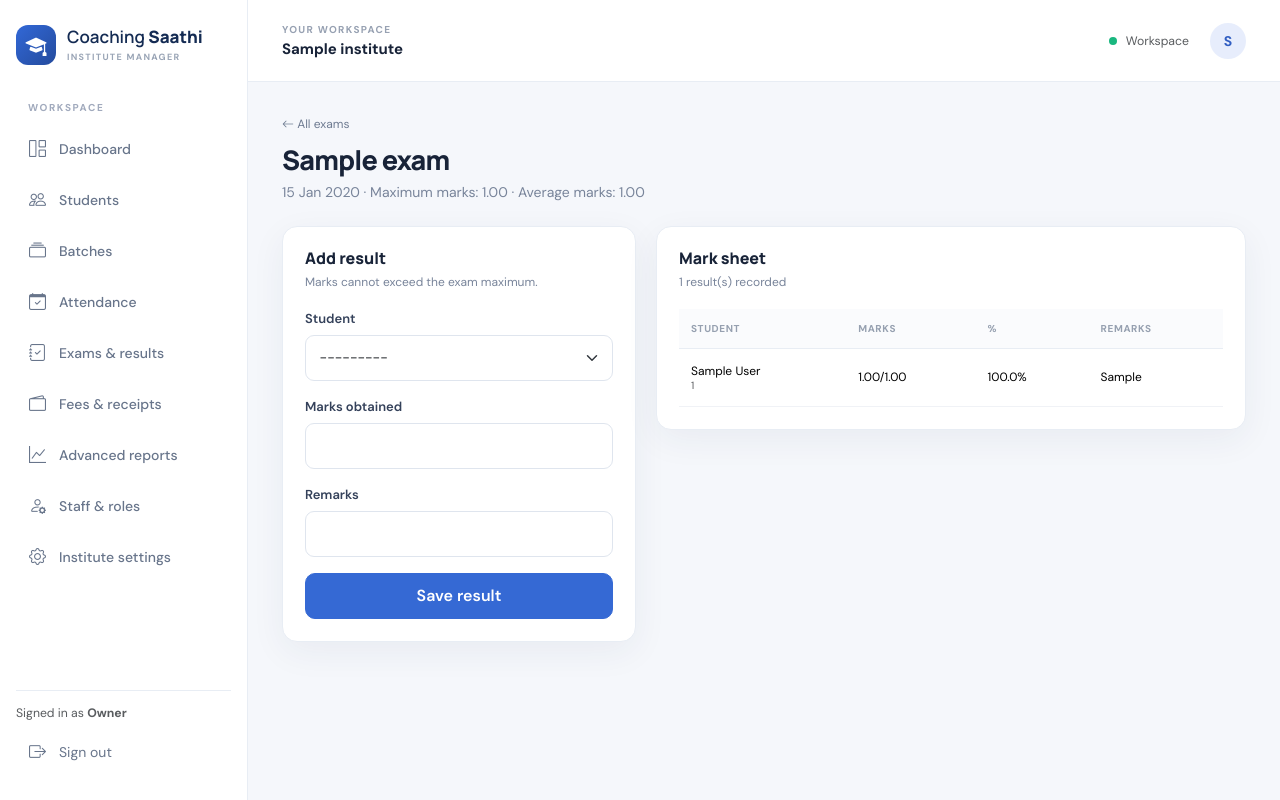
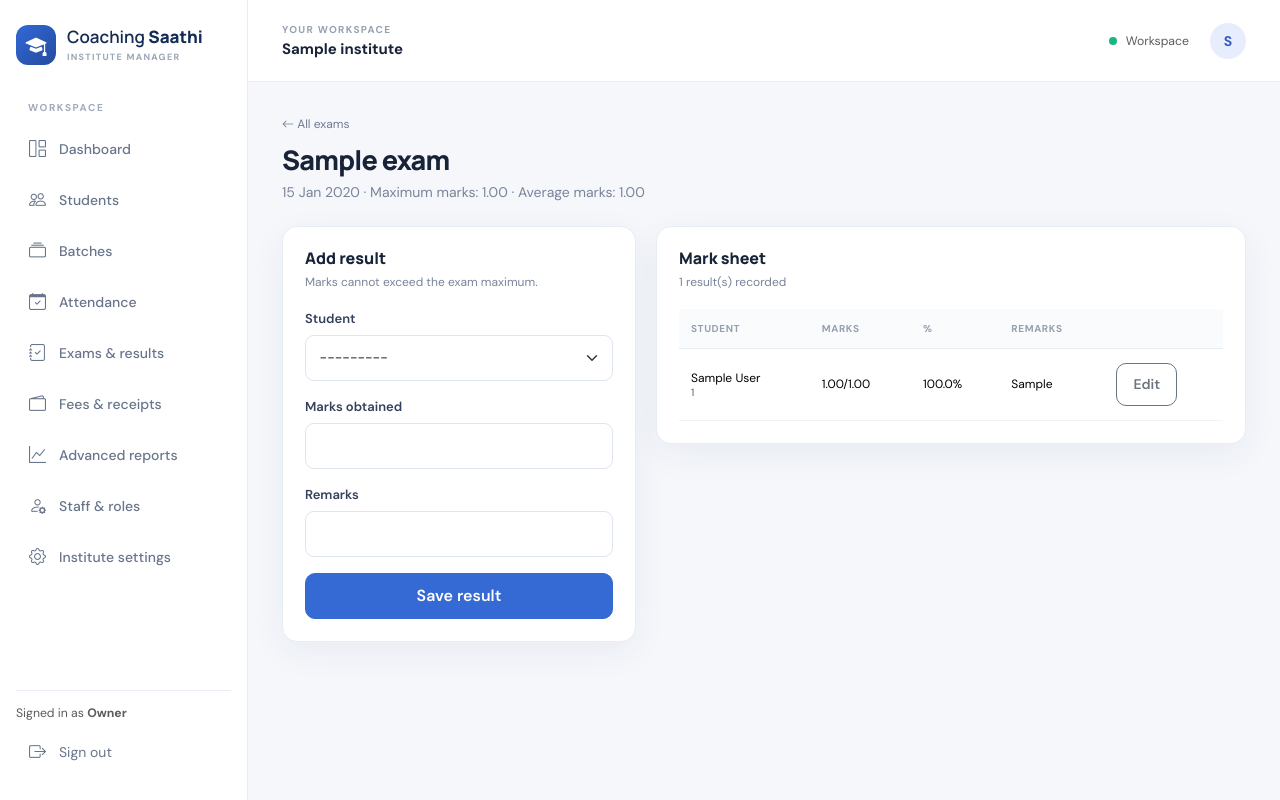
Before and after one commit to pk8873/COACHING-SAATHI, a Django app: page /exams/1/results/ in a window 1280 px wide. Run offline with Django 5.2, Linux system fonts and the light colour scheme; a user stored in the database is signed in; tables that the repository leaves empty hold one stand-in row (values such as "Sample post").

Commit message:
Add edit action to exam mark sheet

```diff
--- a/templates/exam_results.html
+++ b/templates/exam_results.html
@@ -1,5 +1,5 @@
 {% extends "base.html" %}{% block title %}Exam results · Coaching Saathi{% endblock %}{% block content %}
 <div class="page-heading"><div><a class="back-link" href="{% url 'exams' %}"><i class="bi bi-arrow-left"></i> All exams</a><h1>{{ exam.title }}</h1><p>{{ exam.exam_date|date:"d M Y" }} · Maximum marks: {{ exam.max_marks }} · Average marks: {{ average|floatformat:2 }}</p></div></div>
 <div class="two-column"><div class="panel"><div class="panel-heading"><div><h2>Add result</h2><p>Marks cannot exceed the exam maximum.</p></div></div><form method="post">{% csrf_token %}{% if form.non_field_errors %}<div class="alert alert-danger">{{ form.non_field_errors }}</div>{% endif %}{% for field in form %}<div class="mb-3"><label class="form-label" for="{{ field.id_for_label }}">{{ field.label }}</label>{{ field }}{% for error in field.errors %}<div class="text-danger small">{{ error }}</div>{% endfor %}</div>{% endfor %}<button class="btn btn-primary w-100">Save result</button></form></div>
-<div class="panel"><div class="panel-heading"><div><h2>Mark sheet</h2><p>{{ results|length }} result(s) recorded</p></div></div><div class="table-responsive"><table class="table align-middle"><thead><tr><th>Student</th><th>Marks</th><th>%</th><th>Remarks</th></tr></thead><tbody>{% for result in results %}<tr><td>{{ result.student.full_name }}<small class="d-block text-muted">{{ result.student.student_id }}</small></td><td>{{ result.marks_obtained }}/{{ exam.max_marks }}</td><td>{{ result.percentage }}%</td><td>{{ result.remarks|default:"—" }}</td></tr>{% empty %}<tr><td colspan="4">No results yet.</td></tr>{% endfor %}</tbody></table></div></div></div>
+<div class="panel"><div class="panel-heading"><div><h2>Mark sheet</h2><p>{{ results|length }} result(s) recorded</p></div></div><div class="table-responsive"><table class="table align-middle"><thead><tr><th>Student</th><th>Marks</th><th>%</th><th>Remarks</th><th></th></tr></thead><tbody>{% for result in results %}<tr><td>{{ result.student.full_name }}<small class="d-block text-muted">{{ result.student.student_id }}</small></td><td>{{ result.marks_obtained }}/{{ exam.max_marks }}</td><td>{{ result.percentage }}%</td><td>{{ result.remarks|default:"—" }}</td><td><a class="btn btn-sm btn-outline-secondary" href="{% url 'exam_result_edit' exam.pk result.pk %}">Edit</a></td></tr>{% empty %}<tr><td colspan="5">No results yet.</td></tr>{% endfor %}</tbody></table></div></div></div>
 {% endblock %}
```
